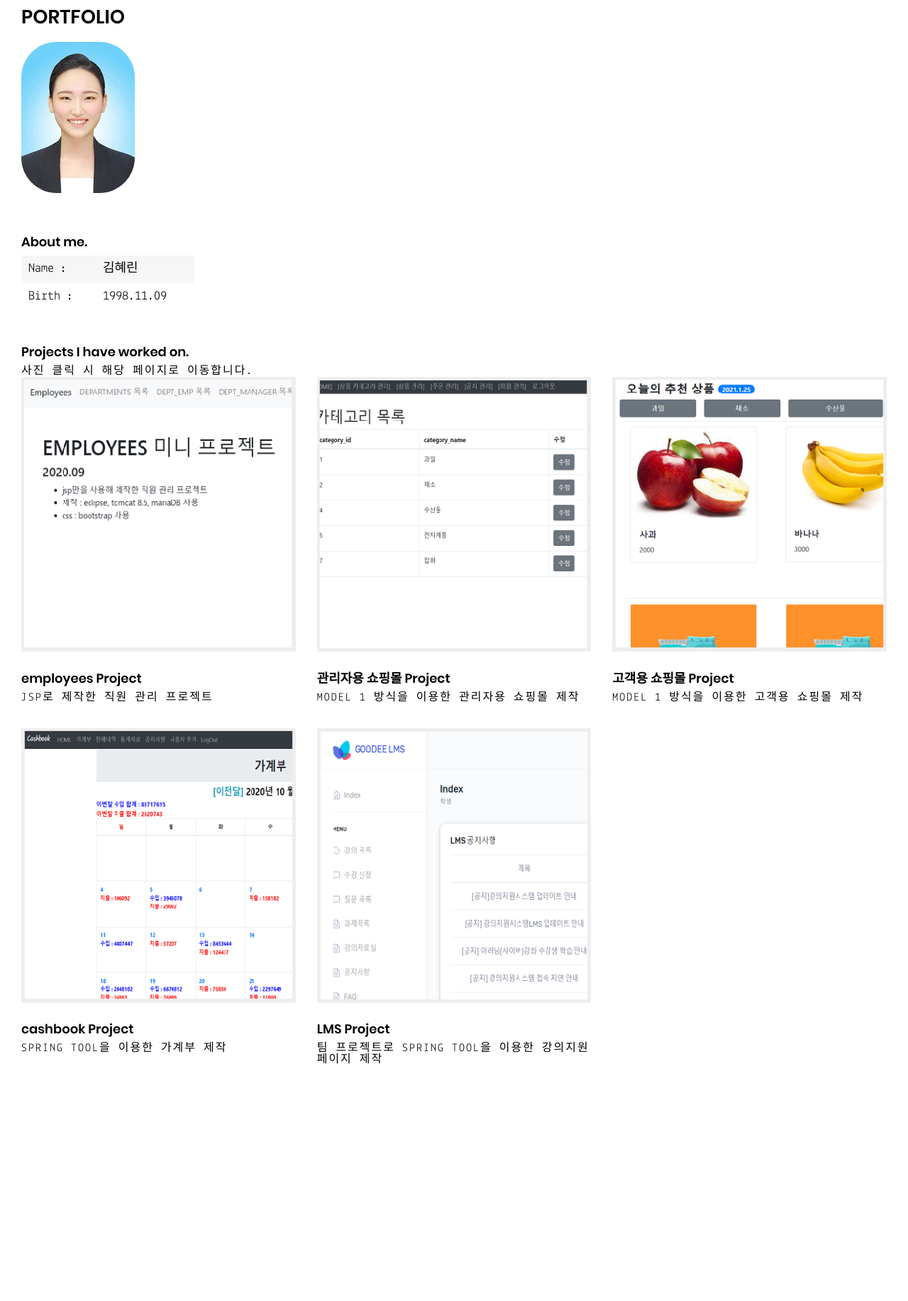
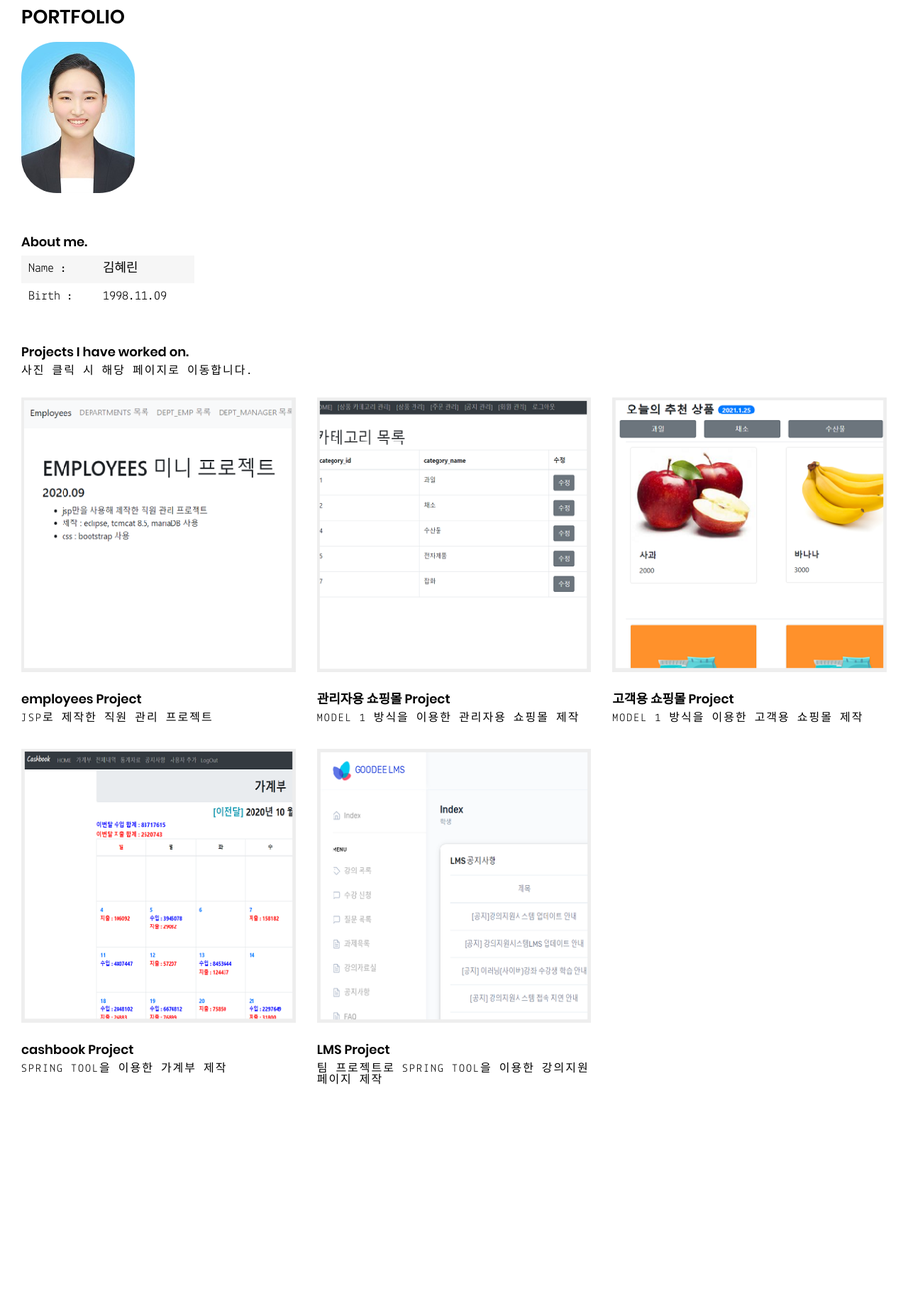
Before and after one commit to heairin1008/heairin1008.github.io, a Jekyll site: the page built from index.html, in a window 1280 px wide. Shown: the whole page at 71% size. Built offline with Jekyll 4.4.1, drawn with Linux system fonts in a browser that asks for light colours; before the commit the page ends 1804 px from its top, so only the background shows below that.

Commit message:
Update index.html

```diff
--- a/index.html
+++ b/index.html
@@ -30,7 +30,7 @@
 		<section class="projects">
 			<div class="container">
 				<h3>Projects I have worked on.</h3>
-				<span class="h2">사진 클릭 시 해당 페이지로 이동합니다.</span>
+				<span class="h2">사진 클릭 시 해당 페이지로 이동합니다.</span><br>
 				<ul class="projects-list">
 					{% for item in site.categories.projects reversed %}
 						<li>
```
